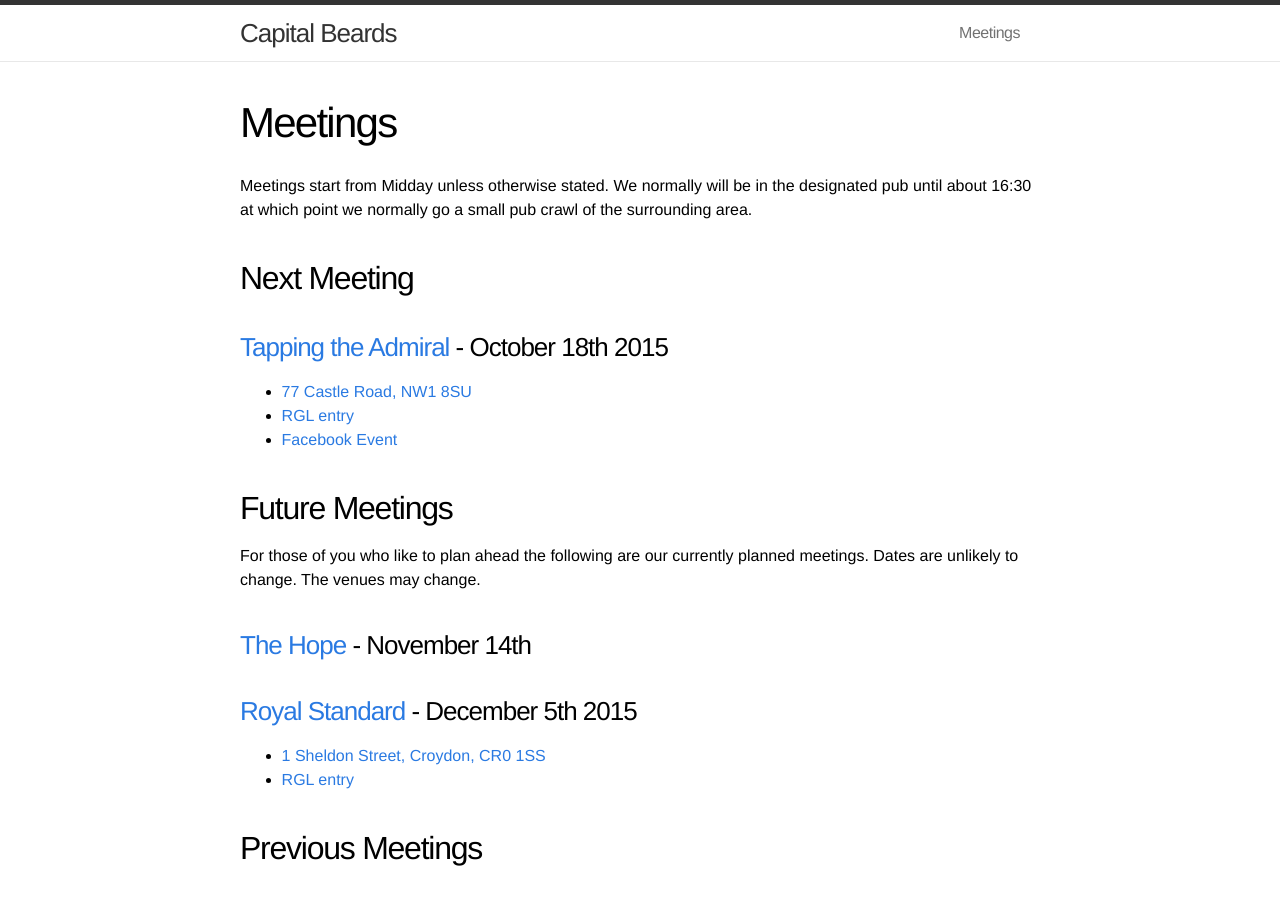
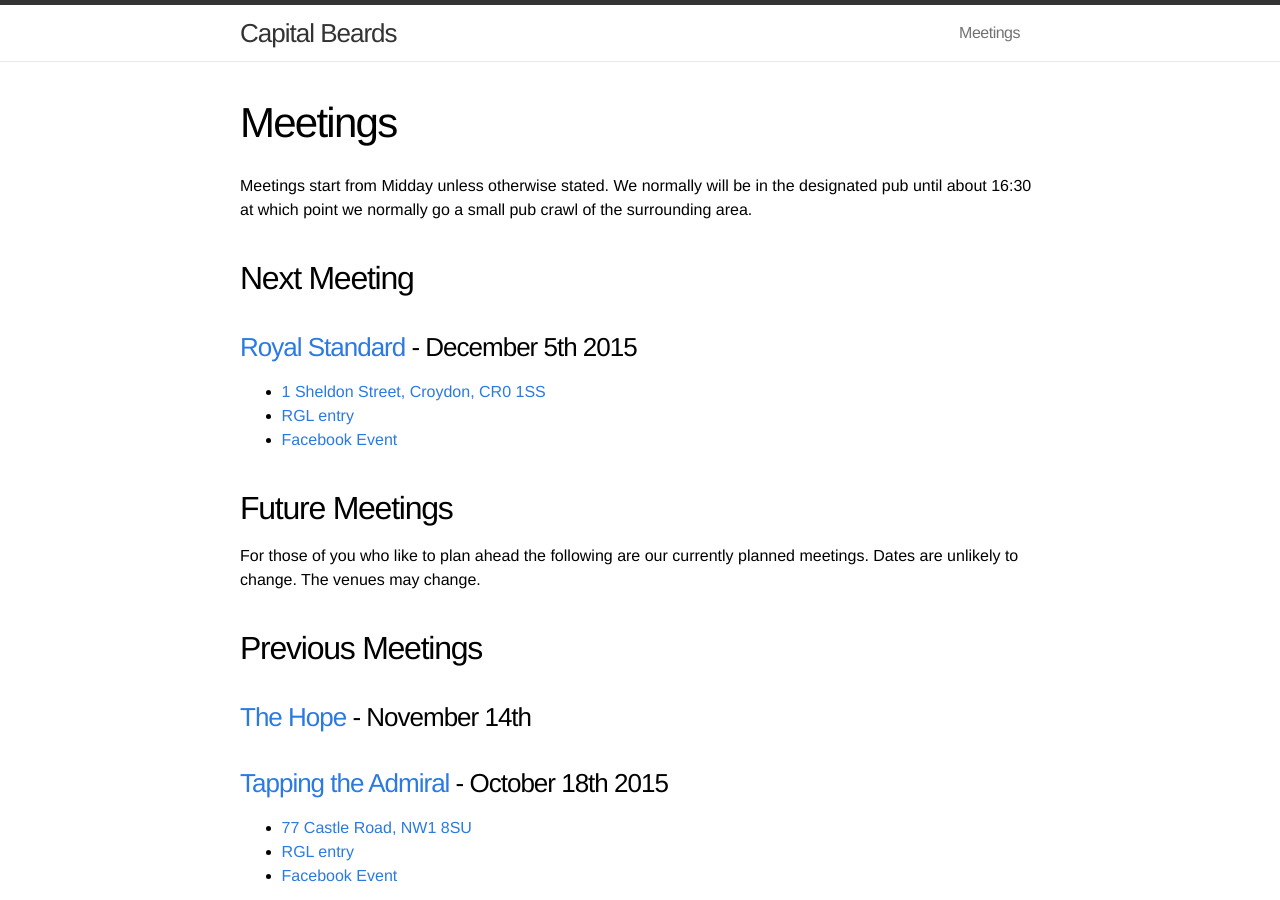
Before and after one commit to rjw1/capitalbeards.org.uk, a Jekyll site: the page built from meetings/index.md, in a window 1280 px wide and 900 px high. Built offline with Jekyll 4.4.1, drawn with Linux system fonts in a browser that asks for light colours; Markdown is read by kramdown in place of the engine named in the settings.

Commit message:
beardmas 201 is our next meeting

```diff
--- a/meetings/index.md
+++ b/meetings/index.md
@@ -8,27 +8,30 @@ Meetings start from Midday unless otherwise stated. We normally will be in the d
 
 ## Next Meeting ##
 
+### [Royal Standard](http://www.royalstandard-croydon.co.uk/) - December 5th 2015 ###
+
+- [1 Sheldon Street, Croydon, CR0 1SS](http://osm.org/go/euuo92xaB-)
+- [RGL entry](http://london.randomness.org.uk/wiki.cgi?Royal_Standard%2C_CR0_1SS)
+- [Facebook Event](https://www.facebook.com/events/706271739508445/)
+
+## Future Meetings ##
+
+For those of you who like to plan ahead the following are our currently planned meetings. Dates are unlikely to change. The venues may change.
+
+
+
+
+
+## Previous Meetings ##
+
+### [The Hope](http://hopecarshalton.co.uk) - November 14th ###
+
 ### [Tapping the Admiral](http://www.tappingtheadmiral.co.uk/) - October 18th 2015 ###
 
 - [77 Castle Road, NW1 8SU](http://www.openstreetmap.org/?mlat=51.5453144583372&mlon=-0.146171965369918&zoom=15)
 - [RGL entry](http://london.randomness.org.uk/wiki.cgi?Tapping_The_Admiral,_NW1_8SU)
 - [Facebook Event](https://www.facebook.com/events/1636101266640114/)
 
-
-## Future Meetings ##
-
-For those of you who like to plan ahead the following are our currently planned meetings. Dates are unlikely to change. The venues may change.
-
-
-### [The Hope](http://hopecarshalton.co.uk) - November 14th ###
-
-### [Royal Standard](http://www.royalstandard-croydon.co.uk/) - December 5th 2015 ###
-
-- [1 Sheldon Street, Croydon, CR0 1SS](http://osm.org/go/euuo92xaB-)
-- [RGL entry](http://london.randomness.org.uk/wiki.cgi?Royal_Standard%2C_CR0_1SS)
-
-
-## Previous Meetings ##
 
 ### [Carshalton Straw Jack](http://www.strawjack.co.uk/) - September 5th 2015 ###
 
```
